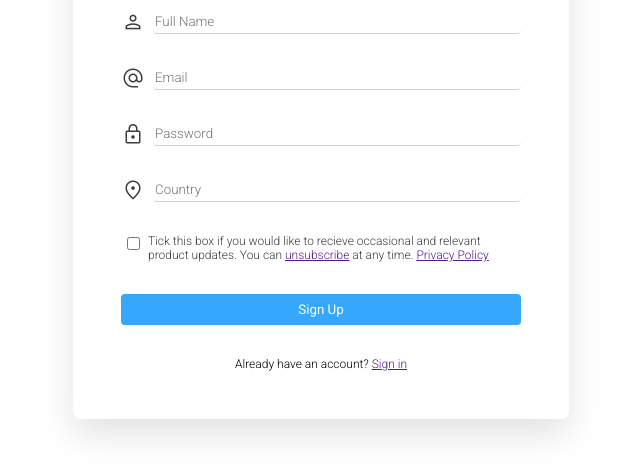
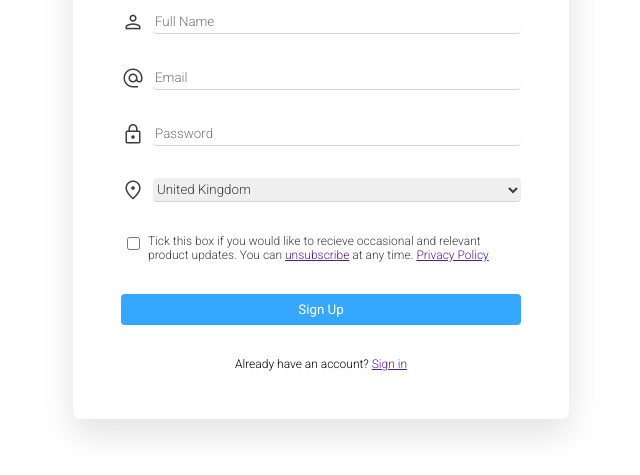
Before and after one commit to OlliePreiss/form-template, a plain HTML site: page index.html in a window 1280 px wide. Shown: the part 263-738 px from the top of the page, without its empty margins (319-959 px from the left). Drawn offline with nearby package versions, Linux system fonts and the light colour scheme.

Commit message:
Made country a drop down selection Was previously open text input

```diff
--- a/index.html
+++ b/index.html
@@ -45,7 +45,14 @@
               <span class="material-symbols-outlined">
                 location_on
               </span>
-            <input type="text" id="country" name="country" placeholder="Country" required>
+              <select name="Country" id="country">
+                <option value="united-kingdom">United Kingdom</option>
+                <option value="united-states">United States</option>
+                <option value="ireland">Ireland</option>
+                <option value="france">France</option>
+                <option value="germany">Germany</option>
+                <option value="canada">Canada</option>
+              </select>
           </div>
           <div class="input-container">
             <div id="marketing-preferences-checkbox-container">
--- a/style.css
+++ b/style.css
@@ -66,6 +66,17 @@ input {
   border-radius: 4px;
 }
 
+select {
+  color: rgb(61, 59, 59);
+  font-family: 'Roboto', sans-serif;
+  font-weight: 300;
+  width: 100%;
+  margin-left: 8px;
+  border: 0px;
+  border-bottom: 1px solid lightgray;
+  border-radius: 4px;
+}
+
 input:valid {
   border: 1px solid rgb(15, 210, 15);
 }
@@ -95,7 +106,7 @@ button {
   border: 0px none;
   border-radius: 4px;
   color: white;
-  font-family: 'Roboto', sans-serif;;
+  font-family: 'Roboto', sans-serif;
 }
 
 .small-text-container {
```
